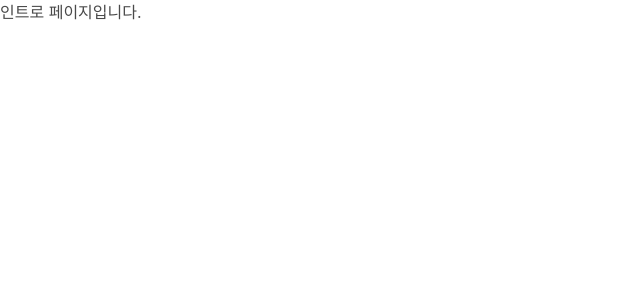
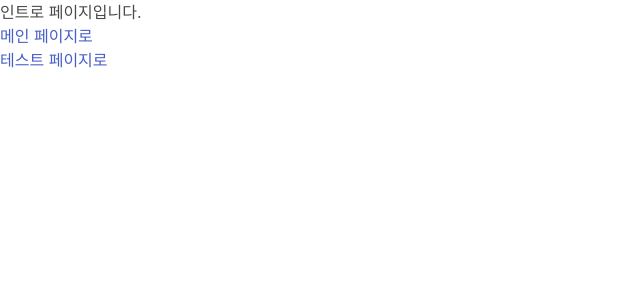
Before and after one commit to pcjs156/Cookie-Box, a Django app: template mainApp/templates/intro.html in a window 1280 px wide. Shown: the top 300 px of the page, without its empty margins (0-640 px from the left). Run offline with Django 3.2, Linux system fonts and the light colour scheme; the template is opened without the code that fills it, so the values that code supplies are empty; some libraries are stand-ins or nearby versions.

Commit message:
페이지 링크 일부 추가 : 모델이 정의 되어야 구현 가능한 페이지는 제외함

```diff
--- a/accountApp/templates/account.html
+++ b/accountApp/templates/account.html
@@ -12,5 +12,6 @@
 {% block content %}
 <section>
     <p>account 페이지입니다.</p>
+    <a href="{% url 'edit_profile' %}"><p>계정 정보 수정하기</p></a>
 </section>
 {% endblock %}
--- a/accountApp/templates/edit_profile.html
+++ b/accountApp/templates/edit_profile.html
@@ -12,5 +12,6 @@
 {% block content %}
 <section>
     <p>edit_profile 페이지입니다.</p>
+    <a href="{% url 'account_main' %}"><p>계정 정보 페이지로 돌아가기</p></a>
 </section>
 {% endblock %}
--- a/accountApp/templates/logIn.html
+++ b/accountApp/templates/logIn.html
@@ -28,5 +28,7 @@
 
         <input type="submit" value="로그인">
     </form>
+
+    <a href="{% url 'main' %}"><p>메인 페이지로 돌아</p></a>
 </section>
 {% endblock %}
--- a/accountApp/templates/signUp.html
+++ b/accountApp/templates/signUp.html
@@ -65,5 +65,7 @@
 
         <input type="submit" value="회원가입">
     </form>
+
+    <a href="{% url 'main' %}"><p>메인 페이지로 돌아가기</p></a>
 </section>
 {% endblock %}
--- a/mainApp/templates/intro.html
+++ b/mainApp/templates/intro.html
@@ -12,5 +12,9 @@ Cookie-Box
 {% block content %}
 <section>
     <p>인트로 페이지입니다.</p>
+    <ul>
+        <a href="{% url 'main' %}"><li>메인 페이지로</li></a>
+        <a href="{% url 'test' %}"><li>테스트 페이지로</li></a>
+    </ul>
 </section>
 {% endblock %}
```
